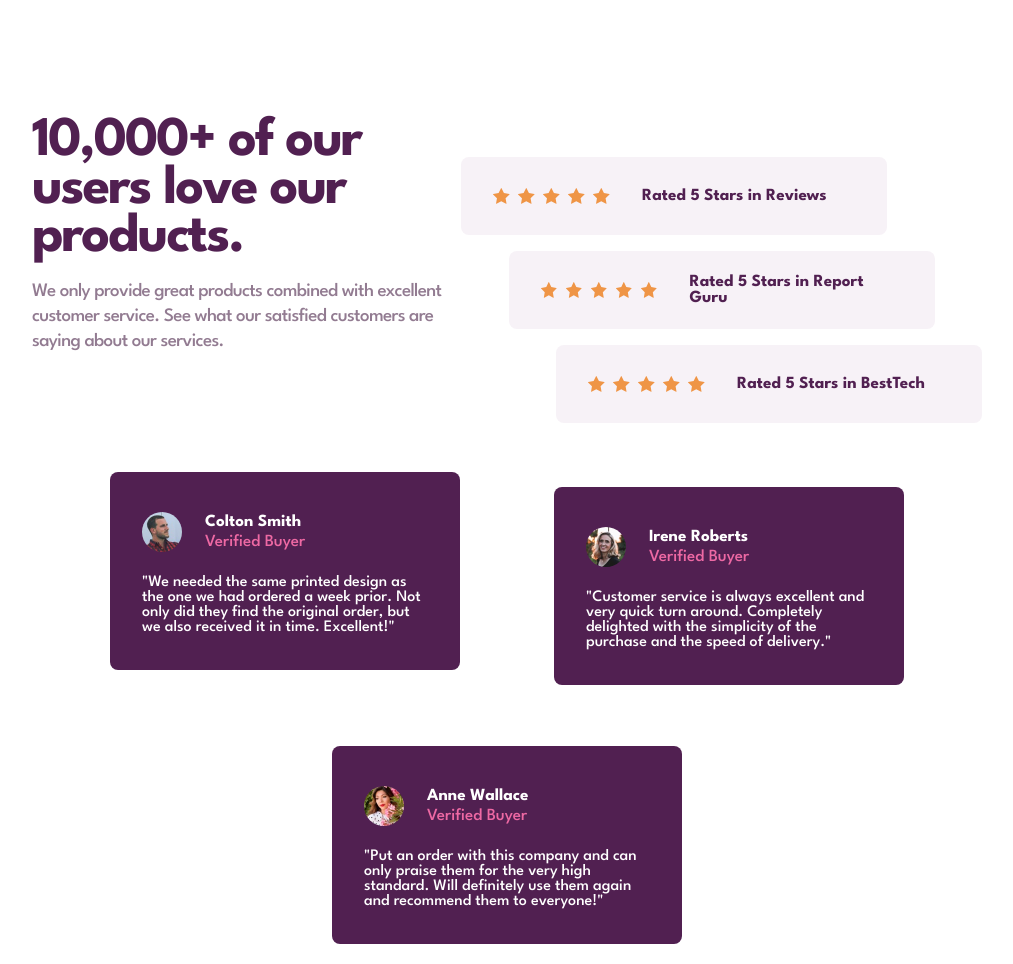
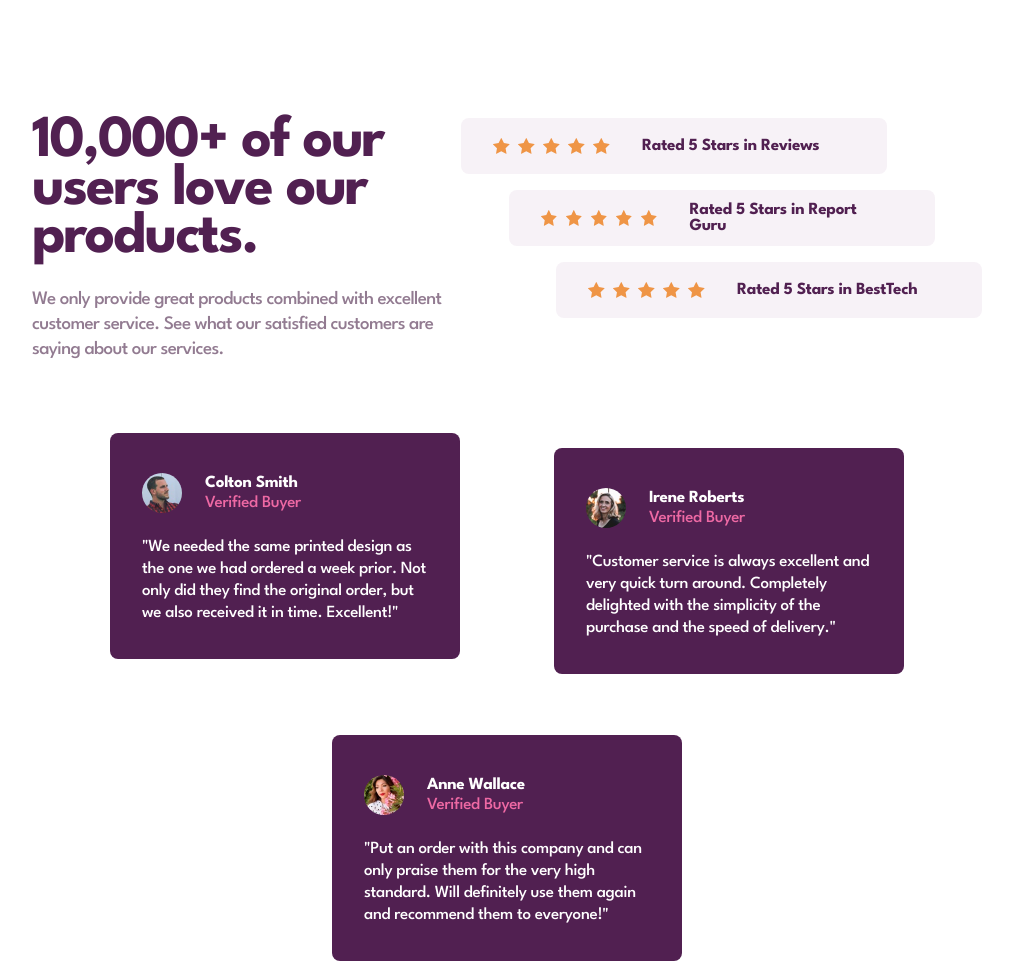
Before and after one commit to hermannleboss/social-proof-section-master, a website built with Vite: page index.html in a window 1280 px wide. Shown: the top 964 px of the page, without its empty margins (133-1146 px from the left). Built offline with nearby package versions, Linux system fonts and the light colour scheme.

Commit message:
fix accessiblity and perfect the design

```diff
--- a/index.html
+++ b/index.html
@@ -59,7 +59,7 @@
 
         <div class="card">
             <div class="card-header">
-                <img class="card-image" src="public/images/image-colton.jpg"/>
+                <img class="card-image" src="public/images/image-colton.jpg" alt="image colton"/>
                 <div class="card-header-content">
                     <p>Colton Smith</p>
                     <p>Verified Buyer</p>
@@ -75,7 +75,7 @@
         </div>
         <div class="card">
             <div class="card-header">
-                <img class="card-image" src="public/images/image-irene.jpg"/>
+                <img class="card-image" src="public/images/image-irene.jpg" alt="image irene"/>
                 <div class="card-header-content">
                     <p>Irene Roberts</p>
                     <p>Verified Buyer</p>
@@ -90,7 +90,7 @@
         </div>
         <div class="card">
             <div class="card-header">
-                <img class="card-image" src="public/images/image-anne.jpg"/>
+                <img class="card-image" src="public/images/image-anne.jpg" alt="image anne"/>
                 <div class="card-header-content">
                     <p>Anne Wallace</p>
                     <p>Verified Buyer</p>
--- a/sass/components/_hero.scss
+++ b/sass/components/_hero.scss
@@ -9,6 +9,7 @@
     > div:last-child {
       width: 540px;
     }
+    margin-bottom: 71px;
   }
 
 
@@ -35,7 +36,7 @@
     text-align: center;
     letter-spacing: -0.633333px;
     color: #927B91;
-    margin-top: 17px;
+    margin-top: 25px;
     @media (min-width: map-get($width-map, "sm")) {
       text-align: left;
     }
--- a/sass/components/_review.scss
+++ b/sass/components/_review.scss
@@ -5,6 +5,10 @@
   gap: 16px;
   margin-top: 39px;
   margin-bottom: 49px;
+
+  @media (min-width: map-get($width-map, "sm")) {
+    margin: 0;
+  }
 
   & > div {
     height: 78px;
@@ -16,6 +20,7 @@
     font-size: 17px;
     line-height: 16px;
     @media (min-width: map-get($width-map, "sm")) {
+      height: 56px;
       display: flex;
       align-items: center;
       gap: 32.45px;
@@ -23,11 +28,11 @@
       margin-right: 47.5px;
       margin-left: 47.5px;
       padding-right: 47px;
-      &:first-child{
+      &:first-child {
         margin-right: 95px;
         margin-left: 0;
       }
-      &:last-child{
+      &:last-child {
         margin-right: 0;
         margin-left: 95px;
       }
--- a/sass/main.scss
+++ b/sass/main.scss
@@ -20,6 +20,12 @@
   box-sizing: border-box;
   font-family: 'League Spartan', serif;
   font-style: normal;
+  font-weight: 500;
+  font-size: 17px;
+  line-height: 22px;
+  /* or 129% */
+
+  letter-spacing: -0.303571px;
 }
 
 .attribution {
```
